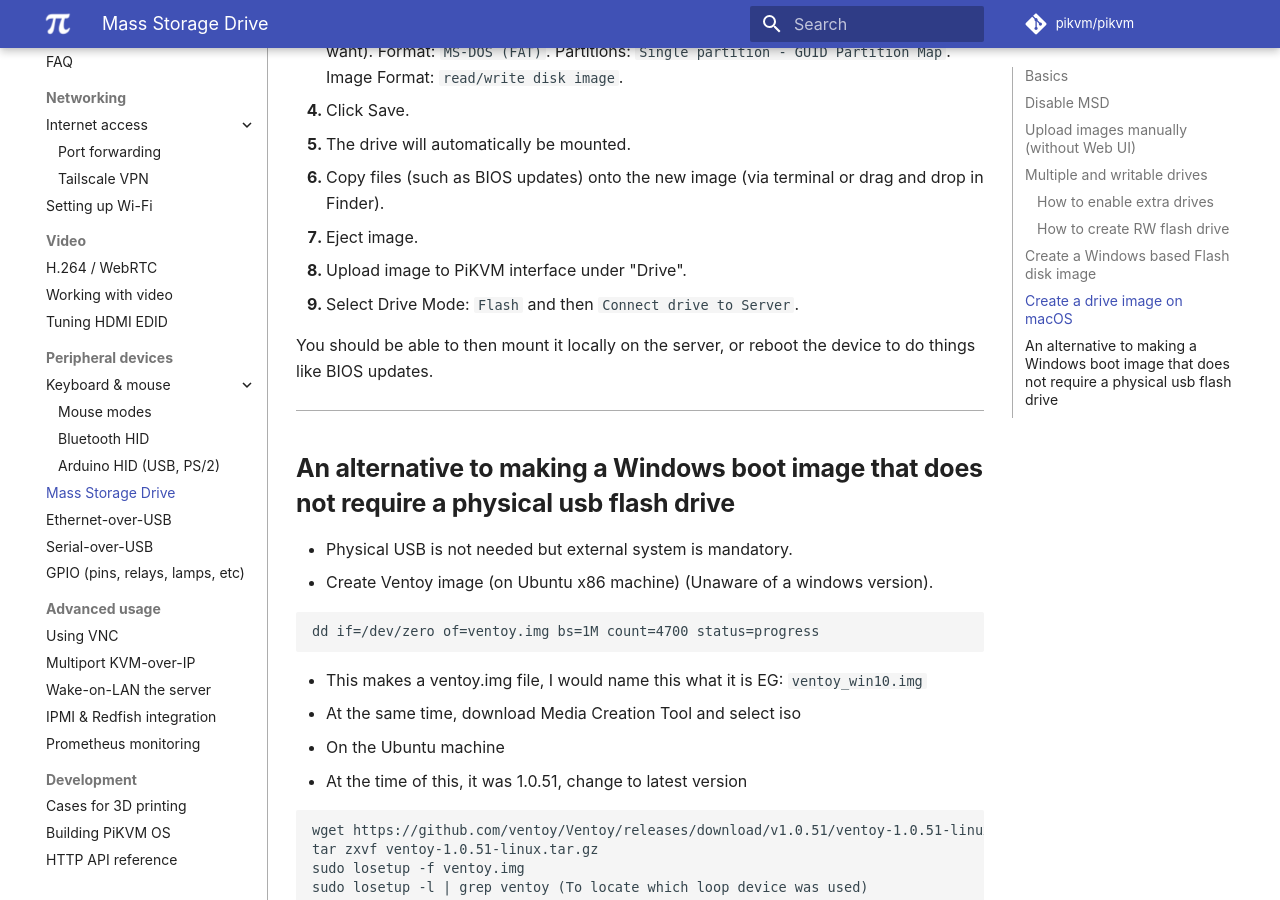
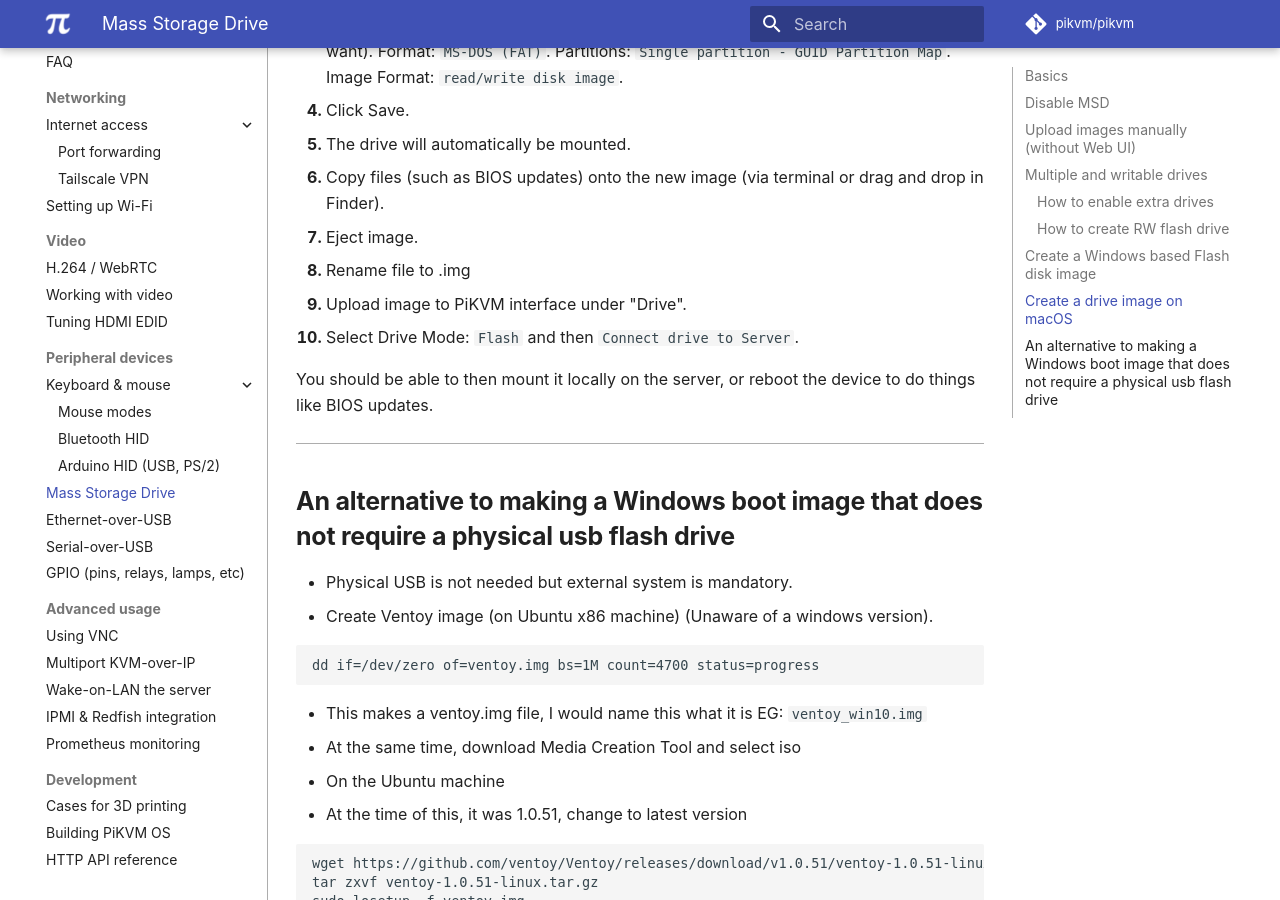
Before and after one commit to pikvm/pikvm, an MkDocs documentation site: the page built from docs/msd.md, in a window 1280 px wide and 900 px high, scrolled down 5111 px. Built offline with MkDocs 1.6.1 and Material for MkDocs 9.7.7, drawn with Linux system fonts in a browser that asks for light colours; some web fonts are replaced; comment, search, counter and statistics services are not loaded.

Commit message:
Update msd.md (#558)
Added verbiage for clarification

```diff
--- a/docs/msd.md
+++ b/docs/msd.md
@@ -218,8 +218,9 @@
 5. The drive will automatically be mounted.
 6. Copy files (such as BIOS updates) onto the new image (via terminal or drag and drop in Finder).
 7. Eject image.
-8. Upload image to PiKVM interface under "Drive".
-9. Select Drive Mode: `Flash` and then `Connect drive to Server`.
+8. Rename file to .img
+9. Upload image to PiKVM interface under "Drive".
+10. Select Drive Mode: `Flash` and then `Connect drive to Server`.
 
 You should be able to then mount it locally on the server, or reboot the device to do things like BIOS updates.
 
```
